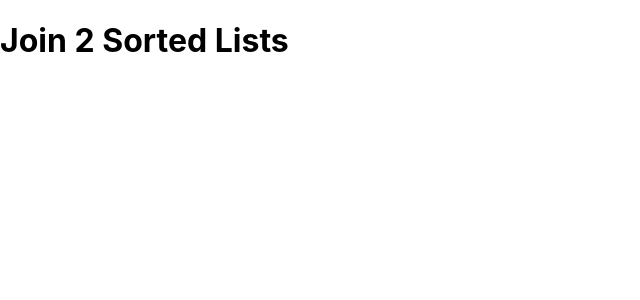
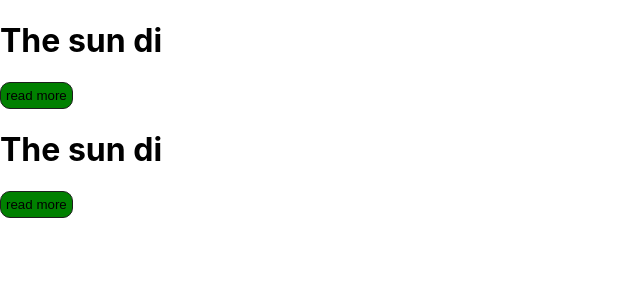
Before and after one commit to aniket2727/React-Interview, a React (Create React App) app in the folder app/: page / in a window 1280 px wide. Shown: the top 300 px of the page, without its empty margins (0-640 px from the left). Built offline with nearby package versions, Linux system fonts and the light colour scheme.

Commit message:
add code

```diff
--- /dev/null
+++ b/app/src/A34.js
@@ -0,0 +1,73 @@
+
+
+
+// react cooding questions
+
+import Usestateproblems from "./componets/Usestateproblems"
+import { useState } from "react"
+
+
+
+const Displayproblem = () => {
+
+    const data = [{
+        text: "The sun dipped below the horizon, painting the sky in hues of deep orange and soft purple. As the "
+    }, {
+        text: "The sun dipped below the horizon, painting the sky in hues of deep orange and soft purple. As the "
+    }]
+
+    const [past, setpast] = useState({});
+
+    const Handlestate = (index) => {
+        setpast((prev) => ({
+            ...prev,
+
+            [index]: !prev[index]
+        }))
+    }
+    console.log("this is past", past)
+    return (
+
+
+        <div>
+
+            {
+                data.map((item, index) => {
+                    const temp = past[index];
+
+                    return (
+                        <div>
+                        {
+                            temp ? (
+                            <div key={index}>
+                                <h1>{item.text}</h1>
+                                <button onClick={() => Handlestate(index)}>read less</button>
+                            </div>
+                            ) : (
+
+                            <div key={index}>
+                                <h1>{item.text.slice(0, 10)}</h1>
+                                <button onClick={() => Handlestate(index)}>read more </button>
+                            </div>
+
+                            )
+                        }
+                        </div>
+
+                    )
+
+
+                })
+
+            }
+
+
+        </div>
+
+    )
+}
+
+
+
+
+export default Displayproblem
--- a/app/src/App.js
+++ b/app/src/App.js
@@ -134,10 +134,11 @@ import Islandprobelsm from "./A30";
 import Anagramproblem from "./A31";
 import Robberproblem from "./A32";
 import Joinsortedlist from "./A33";
+import Displayproblem from './A34'
 function App() {
   return (
     <div className="">
-     <Joinsortedlist/>
+     <Displayproblem/>
     </div>
   );
 }
```
